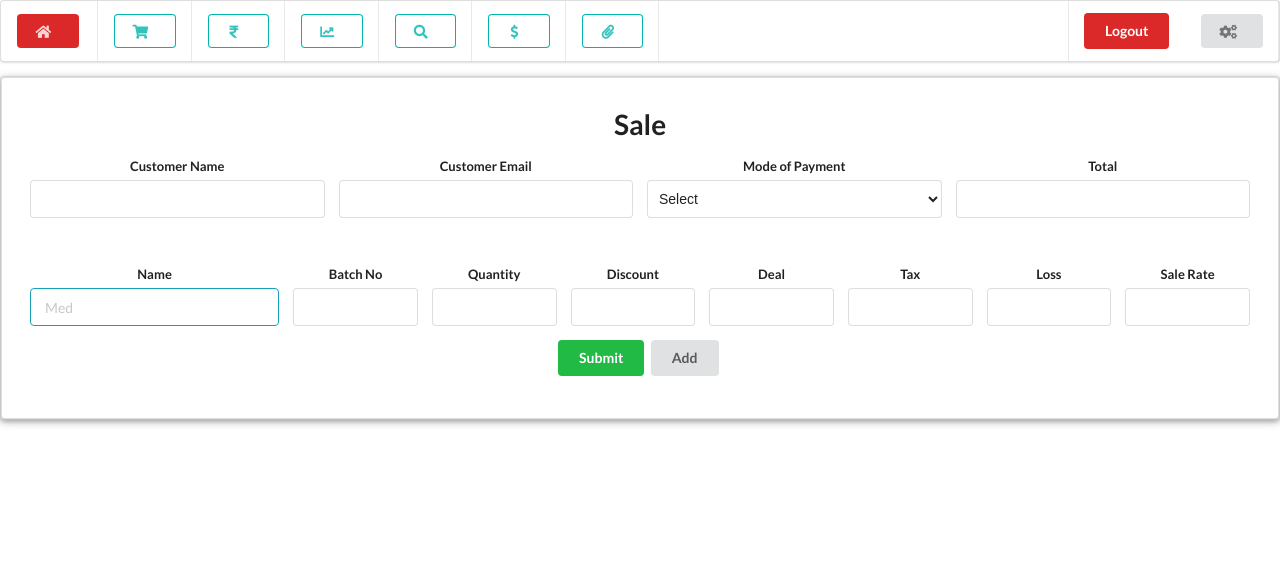
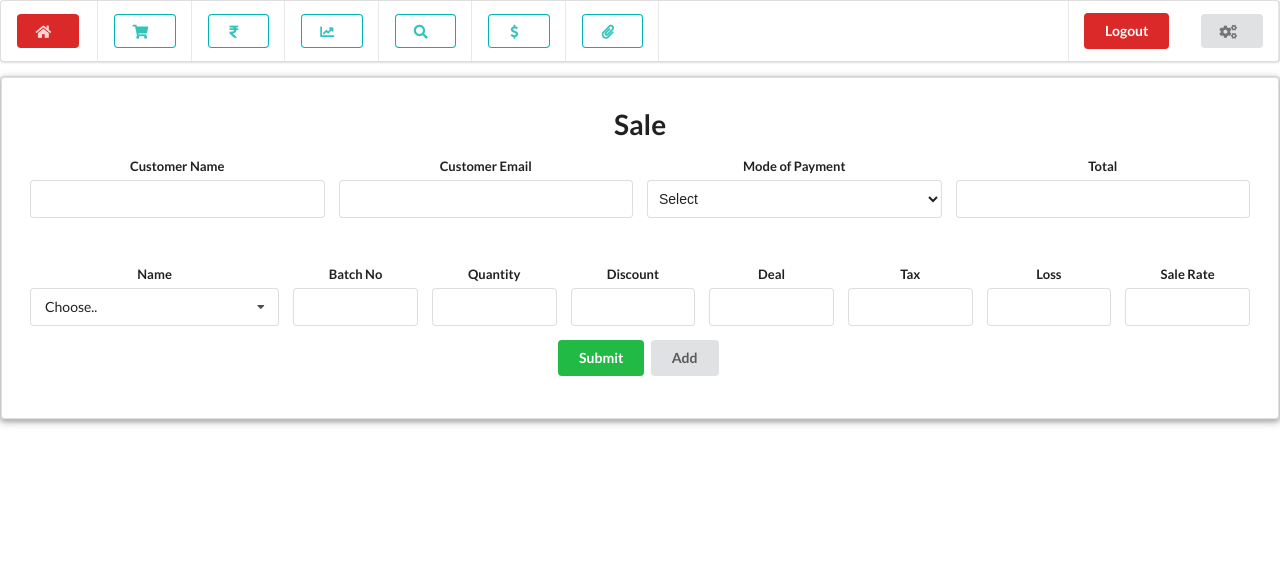
Before and after one commit to richeshgupta/MedAssistanceERP, a Django app: page /bill/sale/ in a window 1280 px wide. Shown: the top 566 px of the page. Run offline with Django 3.2, Linux system fonts and the light colour scheme; the visitor is signed in with stand-in values (Sample User, id 1); some libraries are stand-ins or nearby versions.

Commit message:
bill dropdown name

```diff
--- a/bill/templates/bill/sale.html
+++ b/bill/templates/bill/sale.html
@@ -1,23 +1,6 @@
 {% extends 'users/base.html' %}
 {% block head %}
     <title>Sale</title>
-    <link rel="stylesheet" href="https://maxcdn.bootstrapcdn.com/bootstrap/4.0.0/css/bootstrap.min.css" integrity="sha384-Gn5384xqQ1aoWXA+058RXPxPg6fy4IWvTNh0E263XmFcJlSAwiGgFAW/dAiS6JXm" crossorigin="anonymous">
-    <script src="https://code.jquery.com/jquery-3.2.1.slim.min.js" integrity="sha384-KJ3o2DKtIkvYIK3UENzmM7KCkRr/rE9/Qpg6aAZGJwFDMVNA/GpGFF93hXpG5KkN" crossorigin="anonymous"></script>
-<script src="https://cdnjs.cloudflare.com/ajax/libs/popper.js/1.12.9/umd/popper.min.js" integrity="sha384-ApNbgh9B+Y1QKtv3Rn7W3mgPxhU9K/ScQsAP7hUibX39j7fakFPskvXusvfa0b4Q" crossorigin="anonymous"></script>
-<script src="https://maxcdn.bootstrapcdn.com/bootstrap/4.0.0/js/bootstrap.min.js" integrity="sha384-JZR6Spejh4U02d8jOt6vLEHfe/JQGiRRSQQxSfFWpi1MquVdAyjUar5+76PVCmYl" crossorigin="anonymous"></script>
-
-<style>
-#result {
-
-    cursor: pointer;
-    overflow-y: auto;
-    box-sizing: border-box;
-    z-index: 1001;
-}
-.link.class:hover{
-    background-color: #f1f1f1;
-}
-</style>
 {% endblock head %}
 {% block content %}
 
@@ -55,8 +38,14 @@
                 <!-- Medcine Name field which is dropdown  -->
                 <div class="five wide field">
                     <label>Name</label>
-                    <input type="text" autocomplete="off" name="name" id="0" placeholder="Med" class="bbb form-control form-control-lg rounded-1 border-info" />
-                    <ul class="list-group" id="1"></ul>
+                    <div id="0" class="ui fluid selection dropdown">
+                        <input type="hidden" name="name" >
+                        <div class="text">Choose..</div>
+                        <i class="dropdown icon"></i>
+                        <div class="menu">
+                            <div class="item" data-value="select">Choose..</div>
+                        </div>
+                    </div>
                 </div>
                 <div class="field">
                     <label>Batch No</label>
@@ -112,14 +101,19 @@
     // add button
     $(document).on('click', '.ui.button.add', function() {
         //count is the id of input in med name just for template
-        count+=2;
+        count+=1;
         //c is the id of ul in the med name just for template
-        var c=count+1
         var template = '<div class="fields">\
-            <div class="eight wide field">\
+            <div class="five wide field">\
                     <label>Name</label>\
-                    <input type="text" name="name" id='+count+' placeholder="Med" class="form-control form-control-lg rounded-1 border-info" />\
-                    <ul class="list-group" id='+c+'></ul>\
+                    <div id='+count+' class="ui fluid selection dropdown">\
+                        <input type="hidden" name="name">\
+                        <div class="text">Choose..</div>\
+                        <i class="dropdown icon"></i>\
+                        <div class="menu">\
+                            <div class="item" data-value="select">Choose..</div>\
+                        </div>\
+                    </div>\
             </div>\
             <div class="field">\
                 <label>Batch No</label>\
@@ -166,36 +160,24 @@
 
         //fetching data from backend for the med name field added using the add button only on every key stroke
         $(document).ready(function(){
-        $("input[name='name']").keyup(function(){
+        $(".ui.fluid.selection.dropdown").hover(function(){
             //setting id of currrent active medicine field
             med_id=$(this).attr('id');
-            med_ul_id=parseInt(med_id)+1;
-            $('#'+ med_ul_id).html('');
-            var searchField=$(this).val();
-            var expression=new RegExp(searchField,'i');
-            if(searchField!=''){
+            $('#'+med_id+' .menu').html('<div class="item" data-value="select">Choose..</div>');
             $.ajax({
                 url: "getMed/",
                 type: "GET",
                 datatype:'json',
                 success: function(response){
                     $.each(response,function(key,value){
-                        if(value.fields.name.search(expression) != -1)
-                        {
-                            $("#"+ med_ul_id).append('<li class="list-group-item list-group-item-action border">'+value.fields.name+'</li>');
-                        }
-
+                        $('#'+med_id).dropdown({'set value':'something'});
+                        $('#'+ med_id+' .menu').append('<div class="item" data-value='+value.fields.name+'>'+value.fields.name+'</div>');
                     });
+                    $('#'+med_id).dropdown('refresh');
 
                 }
+                });
             });
-
-            }
-            //when medicine field is empty
-            else{
-                $('#'+ med_ul_id).html('');
-            }
-        });
 
         });
     });
@@ -204,7 +186,7 @@
     //remove button for removing the added medicine field
     $(document).on('click','.ui.vertical.basic.negative.animated.button',function(){
        $(this).parent('div').parent('div').remove();
-       count-=2;
+       count-=1;
     });
 
     //submit button
@@ -284,41 +266,26 @@
 
     //fetching data for the first Medicine Name Field
     $(document).ready(function(){
-        $("#0").keyup(function(){
-            med_ul_id="1";
-            $('#'+ med_ul_id).html('');
-            var searchField=$(this).val();
-            med_id=$(this).attr('id');
-            console.log(searchField);
-            var expression=new RegExp(searchField,'i');
-            if(searchField!=''){
+        $(".ui.fluid.selection.dropdown").hover(function(){
+            //setting id of currrent active medicine field
+            med_id="0";
+            $('#0 .menu').html('<div class="item" data-value="select">Choose..</div>');
             $.ajax({
                 url: "getMed/",
                 type: "GET",
                 datatype:'json',
                 success: function(response){
                     $.each(response,function(key,value){
-                        if(value.fields.name.search(expression) != -1)
-                        {
-                            $("#"+ med_ul_id).append('<li class="list-group-item list-group-item-action border">'+value.fields.name+'</li>');
-                        }
+                        $('#0').dropdown({'set value':'something'});
+                        $('#0 .menu').append('<div class="item" data-value='+value.fields.name+'>'+value.fields.name+'</div>');
                     });
+                    $('#0').dropdown('refresh');
 
                 }
+                });
             });
-            }
-            else{
-                $('#'+ med_ul_id).html('');
-            }
+
         });
-});
-</script>
-<script>
-    //when an option is clicked in the dropdown in medicine name field
-    $(document).on('click','li',function(){
-        $('#'+med_id).val($(this).text());
-        $('#'+ med_ul_id).html('');
-    });
 </script>
 
 {% endblock content %}
```
